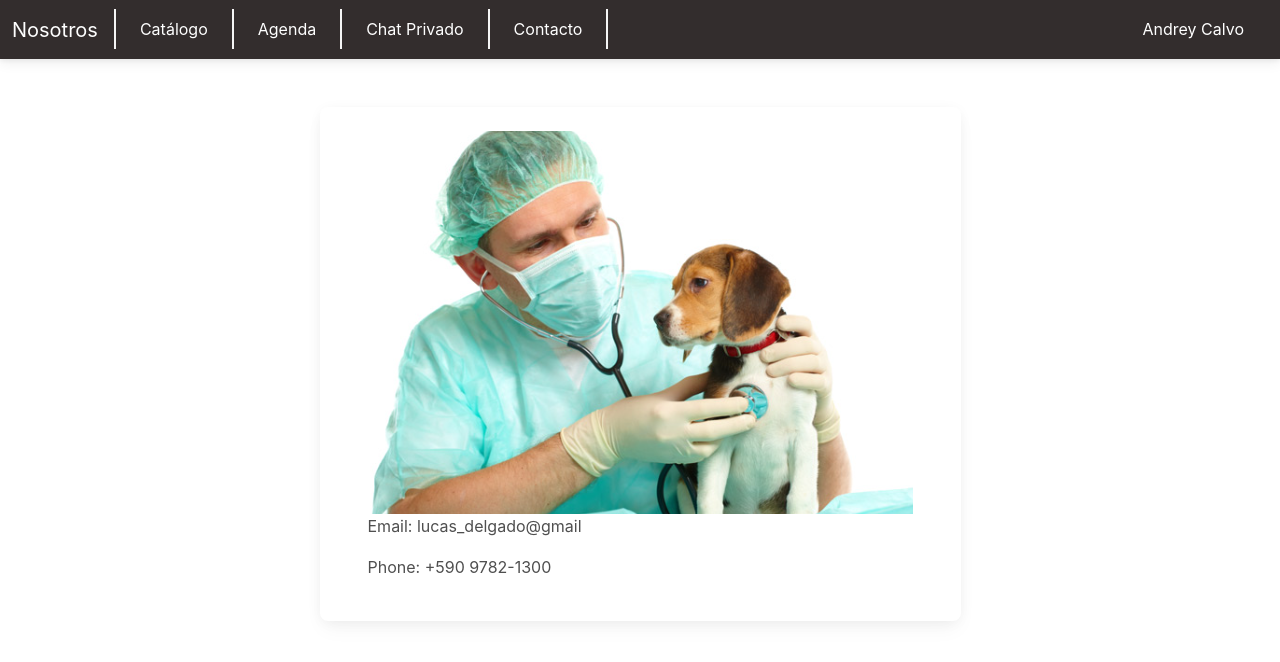
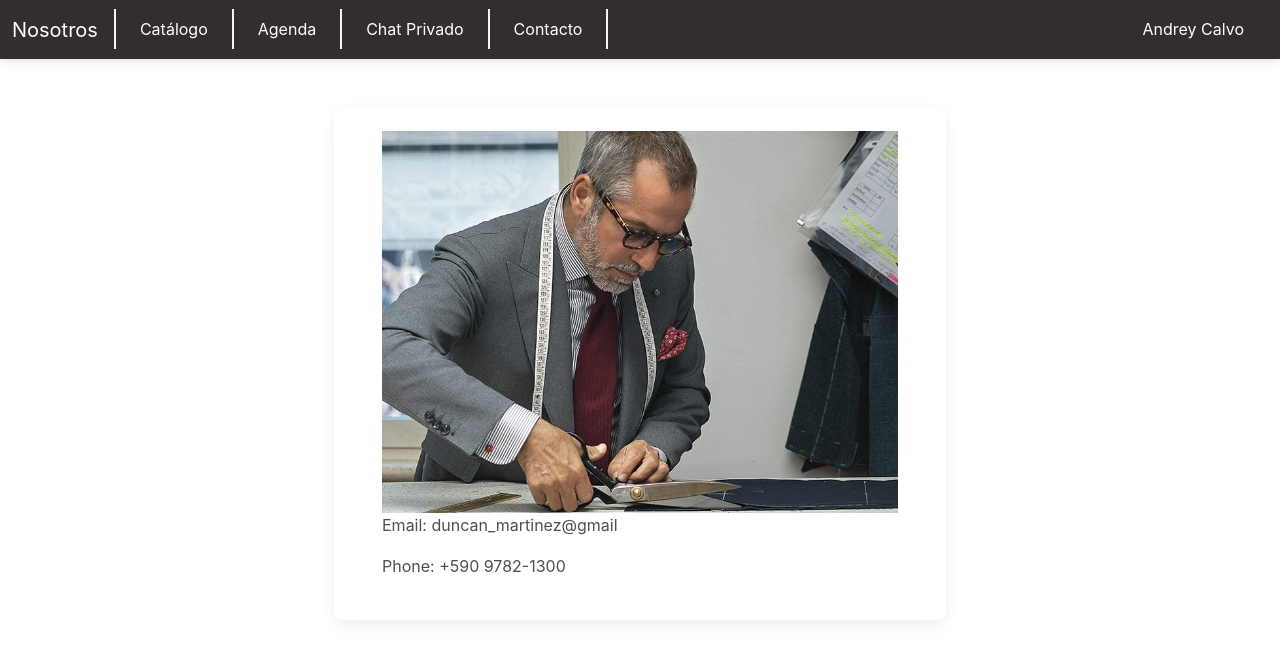
Before and after one commit to AndreyCV13/REQFinal, a React (Create React App) app: page /Contact in a window 1280 px wide. Shown: the top 662 px of the page. Built offline with nearby package versions, Linux system fonts and the light colour scheme.

Commit message:
Updated Repaint
Ahora está mejor coloreado

```diff
--- a/src/routes/Contact.jsx
+++ b/src/routes/Contact.jsx
@@ -1,5 +1,5 @@
 import React from 'react';
-import veterinarioIMG from '../images/veterinario.png';
+import veterinarioIMG from '../images/sastre.png';
 import { MDBContainer, MDBCard, MDBCardBody} from 'mdb-react-ui-kit';
 import Nav from '../components/NavigationBar';
 
@@ -10,8 +10,8 @@ function Contact(){
     <MDBContainer fluid className='d-flex align-items-center justify-content-center mt-5'>
       <MDBCard  id="contact">
         <MDBCardBody className='px-5'>
-          <img src={veterinarioIMG} alt="Veterinario1"/>
-          <p>Email: lucas_delgado@gmail</p>
+          <img src={veterinarioIMG} alt="Sastre1"/>
+          <p>Email: duncan_martinez@gmail</p>
           <p>Phone: +590 9782-1300 </p>
         </MDBCardBody>
       </MDBCard>
```
Also changed, not shown: src/images/sastre.png (added), src/images/veterinario.png (deleted).
